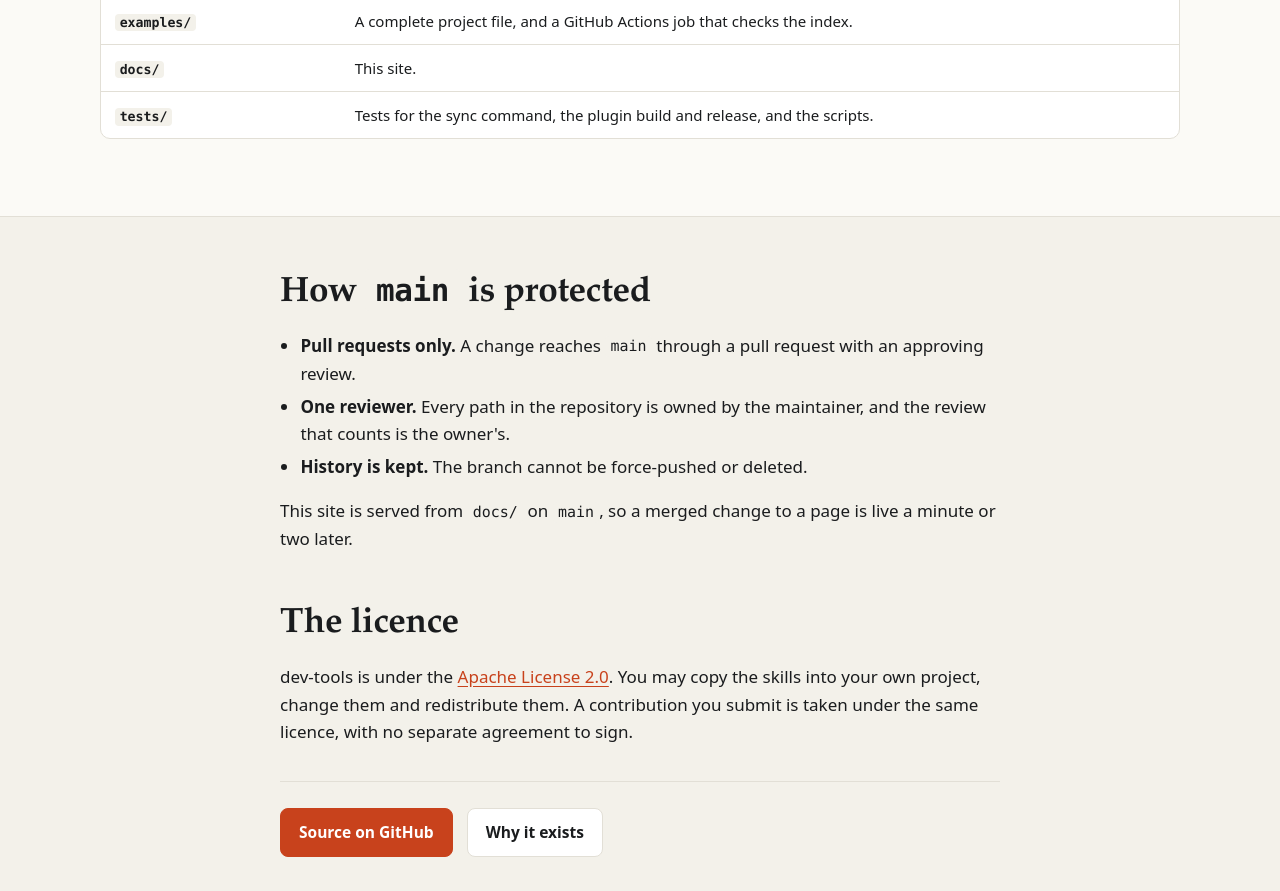
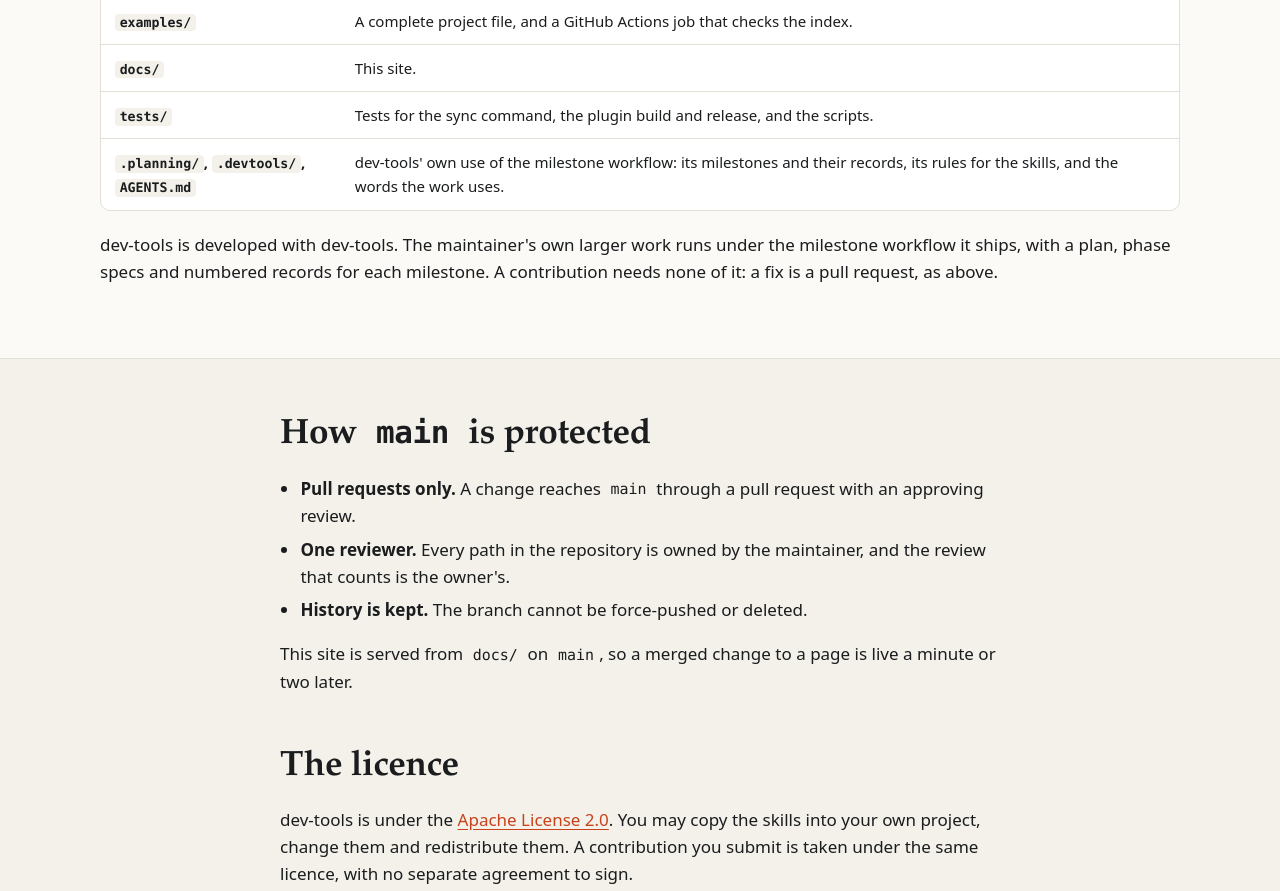
Before and after one commit to vasiloglou/dev-tools, a plain HTML site: page docs/contribute.html in a window 1280 px wide. Shown: the part 2760-3651 px from the top of the page. Drawn offline with Linux system fonts and the light colour scheme.

Commit message:
Develop dev-tools with dev-tools' own milestone workflow
Add the project side the milestone skills need in this repository:
.planning/PROJECT.md (the scaffold start-milestone reads first),
.devtools/project.md (lanes, gates, review instrument, standing design
rules, what needs the owner), and AGENTS.md with CLAUDE.md pointing to
it (the workflow's words and the project's names).

Co-Authored-By: Claude Opus 5.5 <noreply@anthropic.com>

```diff
--- a/docs/contribute.html
+++ b/docs/contribute.html
@@ -109,7 +109,9 @@
     <tr><td><code>examples/</code></td><td>A complete project file, and a GitHub Actions job that checks the index.</td></tr>
     <tr><td><code>docs/</code></td><td>This site.</td></tr>
     <tr><td><code>tests/</code></td><td>Tests for the sync command, the plugin build and release, and the scripts.</td></tr>
+    <tr><td><code>.planning/</code>, <code>.devtools/</code>, <code>AGENTS.md</code></td><td>dev-tools' own use of the milestone workflow: its milestones and their records, its rules for the skills, and the words the work uses.</td></tr>
   </table></div>
+  <p>dev-tools is developed with dev-tools. The maintainer's own larger work runs under the milestone workflow it ships, with a plan, phase specs and numbered records for each milestone. A contribution needs none of it: a fix is a pull request, as above.</p>
 </div></section>
 
 <section class="band"><div class="wrap narrow">
```
Also changed, not shown: 6 other files.
